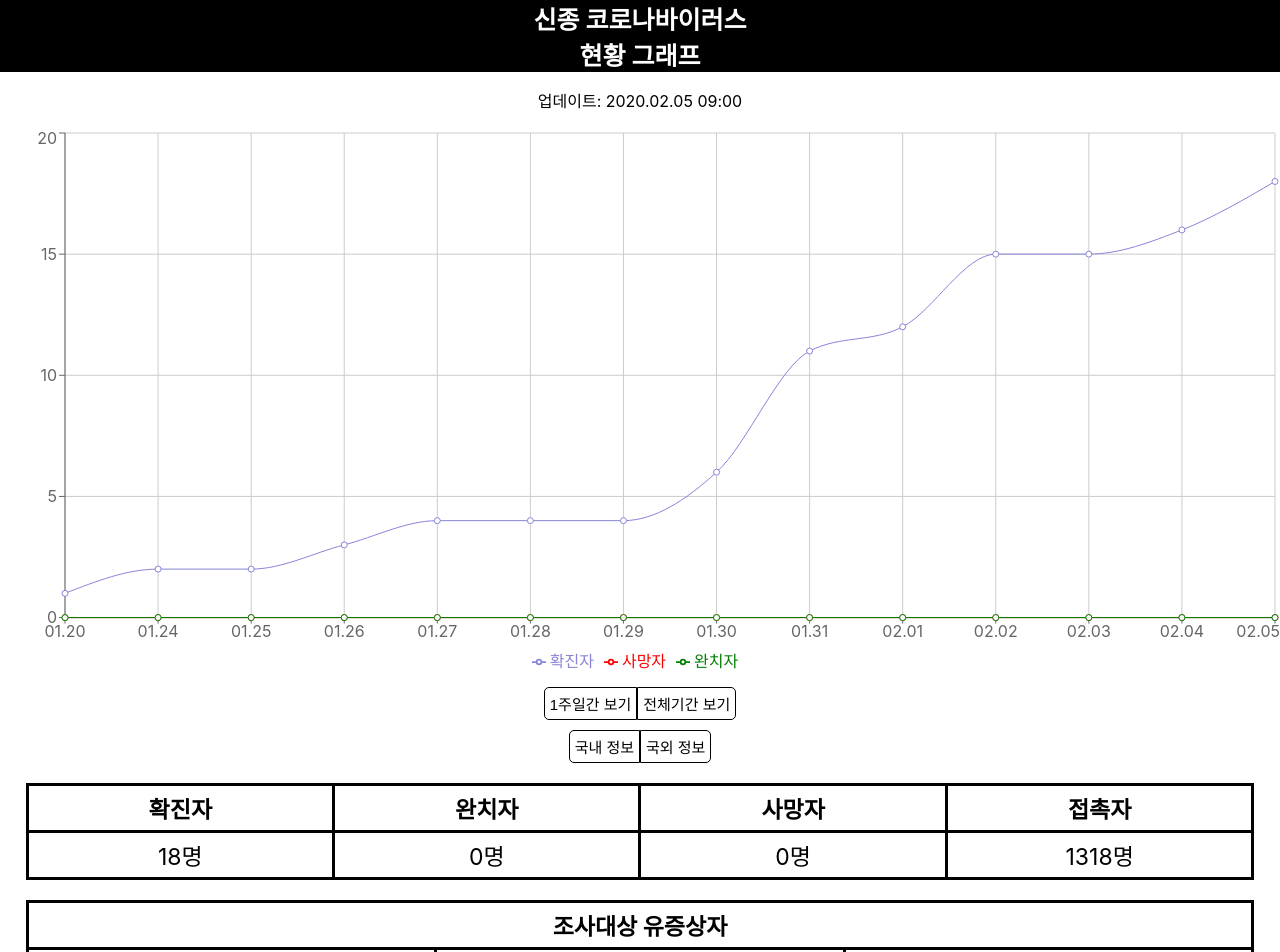
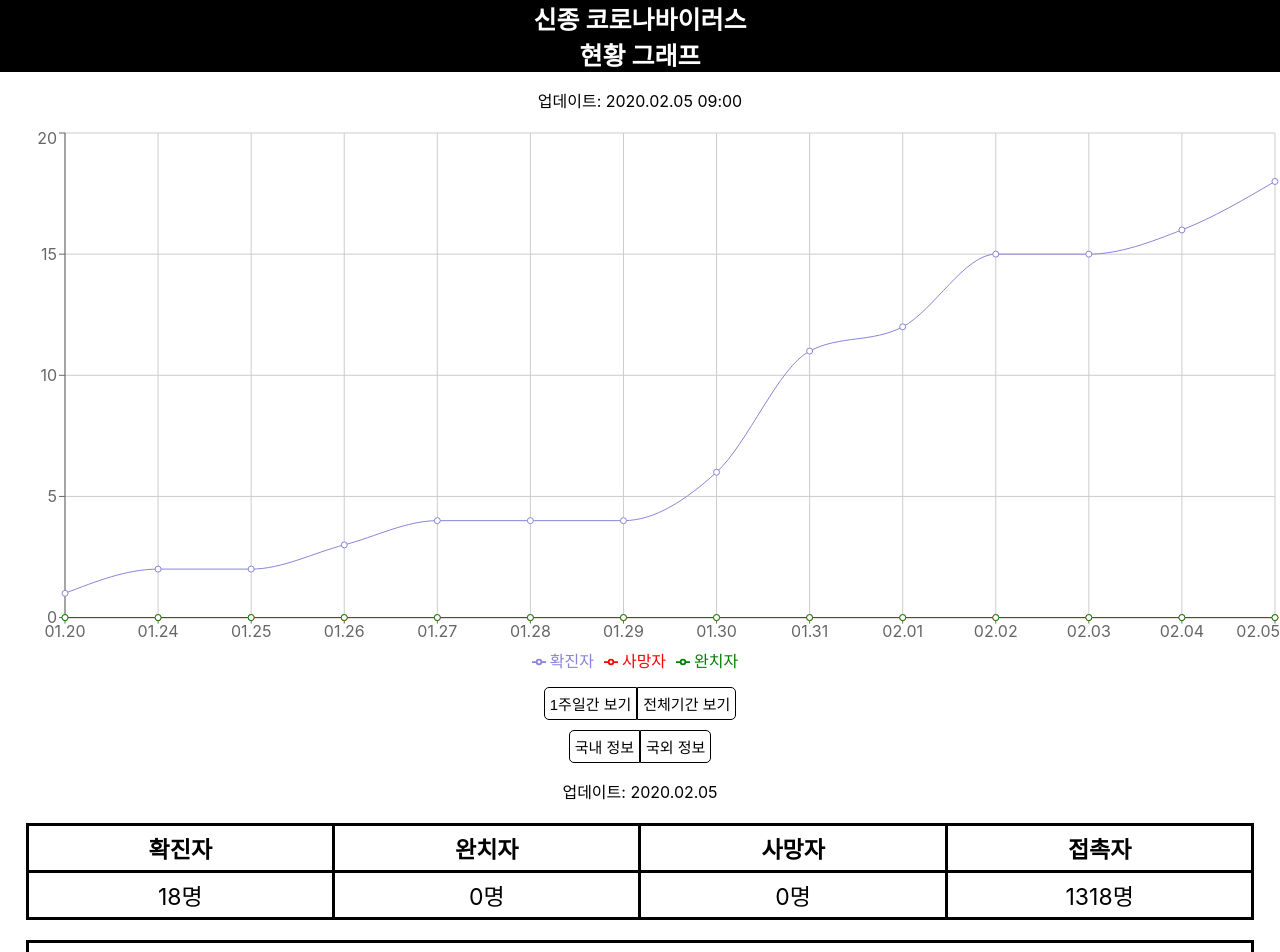
Before and after one commit to Ikalli/corona_graph, a React (Create React App) app: page / in a window 1280 px wide. Shown: the top 952 px of the page. Built offline with nearby package versions, Linux system fonts and the light colour scheme; the HTML template or start-up script is replaced by a standard one.

Commit message:
add update date of table

```diff
--- a/src/components/koreasituation.js
+++ b/src/components/koreasituation.js
@@ -5,6 +5,7 @@ export default class KoreaSituation extends Component{
 	render(){
 		return(
 			<div>
+				<p>업데이트: 2020.02.05</p>
 				<table className='patient'>
 					<thead>
 						<tr>
--- a/src/components/worldsituation.js
+++ b/src/components/worldsituation.js
@@ -5,6 +5,7 @@ export default class WorldSituation extends Component{
 	render(){
 		return(
 			<div>
+				<p>업데이트: 2020.02.04</p>
 				<table className='patient'>
 					<thead>
 						<tr>
```
